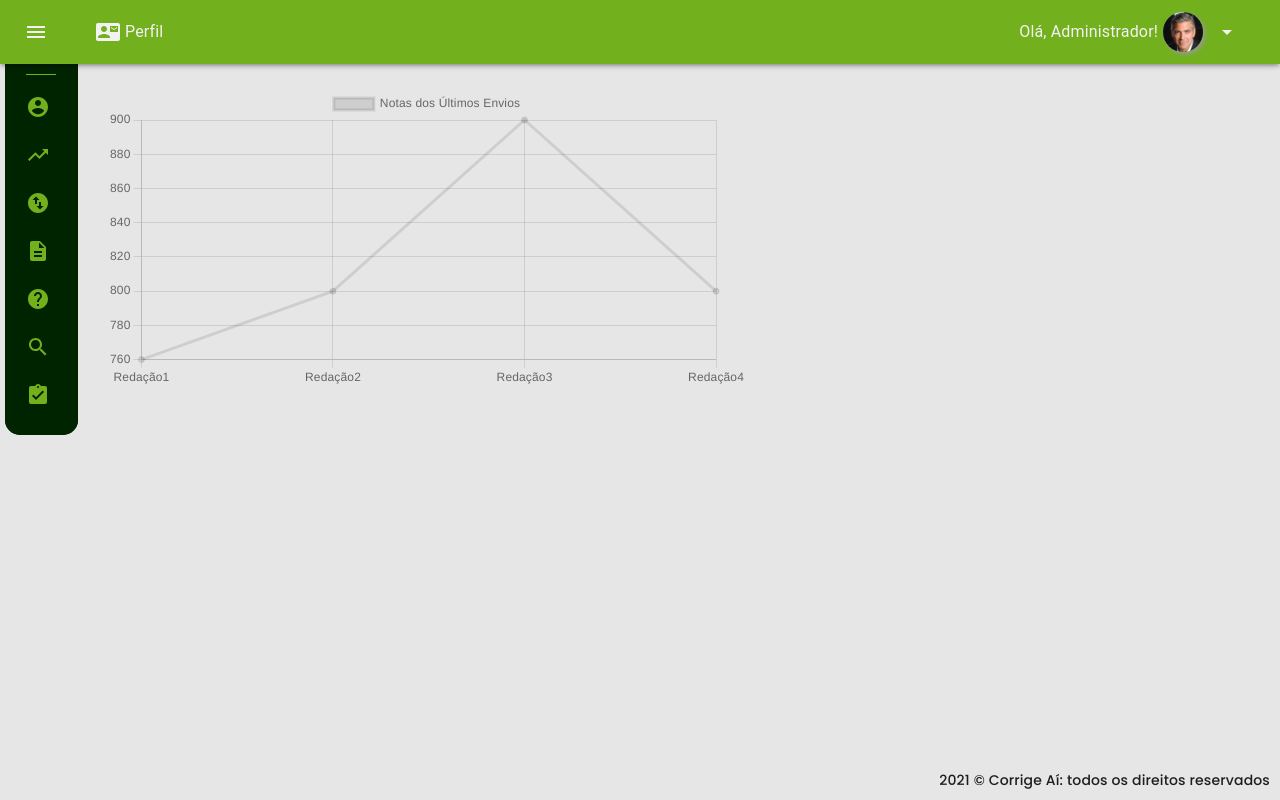
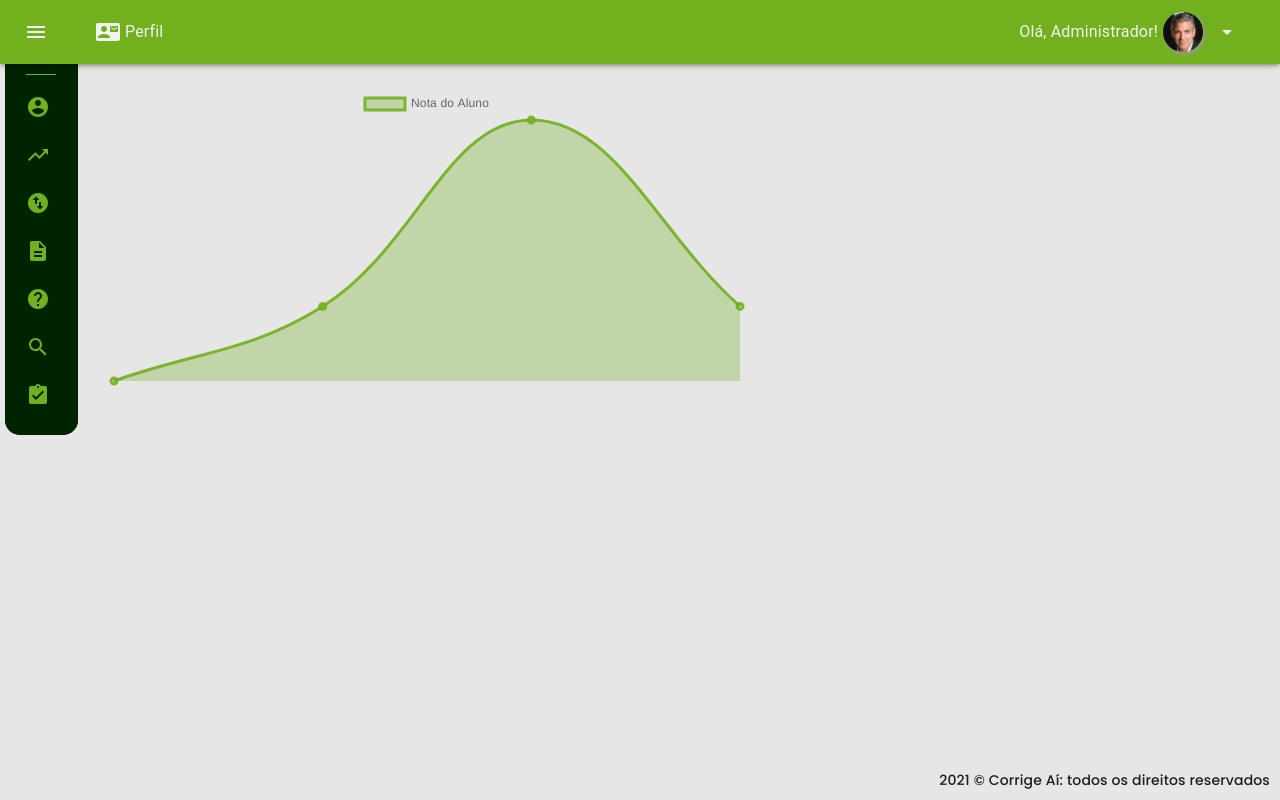
Before and after one commit to fredericofpaulacampos2012/corrigeai, a Next.js app: page /profile in a window 1280 px wide. Built offline with nearby package versions, Linux system fonts and the light colour scheme.

Commit message:
implementação Painel Aluno

```diff
--- a/src/components/grafico.tsx
+++ b/src/components/grafico.tsx
@@ -9,17 +9,44 @@ export default function Linechart () {
             <Line
                 height={500}
                 width={1100}
+                type= 'Line'
+                data= {{
+                    labels: [
+                        'Democratização do Acesso ao Cinema no Brasil',
+                        'O Estigma associado as Doenças Mentais',
+                        'Democratização do Acesso ao Cinema no Brasil',
+                        'O Estigma associado as Doenças Mentais',
+                    ],
+                    datasets: [{
+                        label: 'Nota do Aluno',
+                        data: [760,800,900,800],
+                        borderWidth:3,
+                        fill: true,
+                        backgroundColor:'rgba(114, 176, 29,0.3)',
+                        borderColor: 'rgba(114, 176, 29,0.9)',
+                        tension: 0.4
+                    }]
+                }}
                 options={{
                     maintainAspectRatio:false,
+                    scales: {
+                        y: {
+                            display:false,
+                            beginAtZero: false,
+                            grid:{
+                                display:false,
+                            }
+                        },
+                        x:{
+                            display:false,
+                            grid:{
+                                display:false,
+
+                            }
+                        },
+                    }
                 }}
-                type= 'Line'
-                data= {{
-                    labels: ['Redação1','Redação2','Redação3','Redação4'],
-                    datasets: [{
-                        label: 'Notas dos Últimos Envios',
-                        data: [760,800,900,800],
-                    }]
-                }}
+
             />
         </div>
     </>
--- a/src/pages/painelAluno.tsx
+++ b/src/pages/painelAluno.tsx
@@ -73,7 +73,7 @@ export default function Dashboard() {
                 </div>
                 </ThemeProvider>
                 <div className={styles.cardGrande}>
-                  {/*<Card elevation={3} className={styles.cardG}>
+                  <Card elevation={3} className={styles.cardG}>
                       <CardContent className={styles.cardContentG}>
                         <div className={styles.iconG}>
                           <HistoryIcon color="primary"/>
@@ -81,8 +81,7 @@ export default function Dashboard() {
                         </div>
                             <Graph/>
                       </CardContent>
-                    </Card>*/}
-                    <Graph/>
+                    </Card>
                 </div>
               </div>
               <div className={styles.right}>
```
